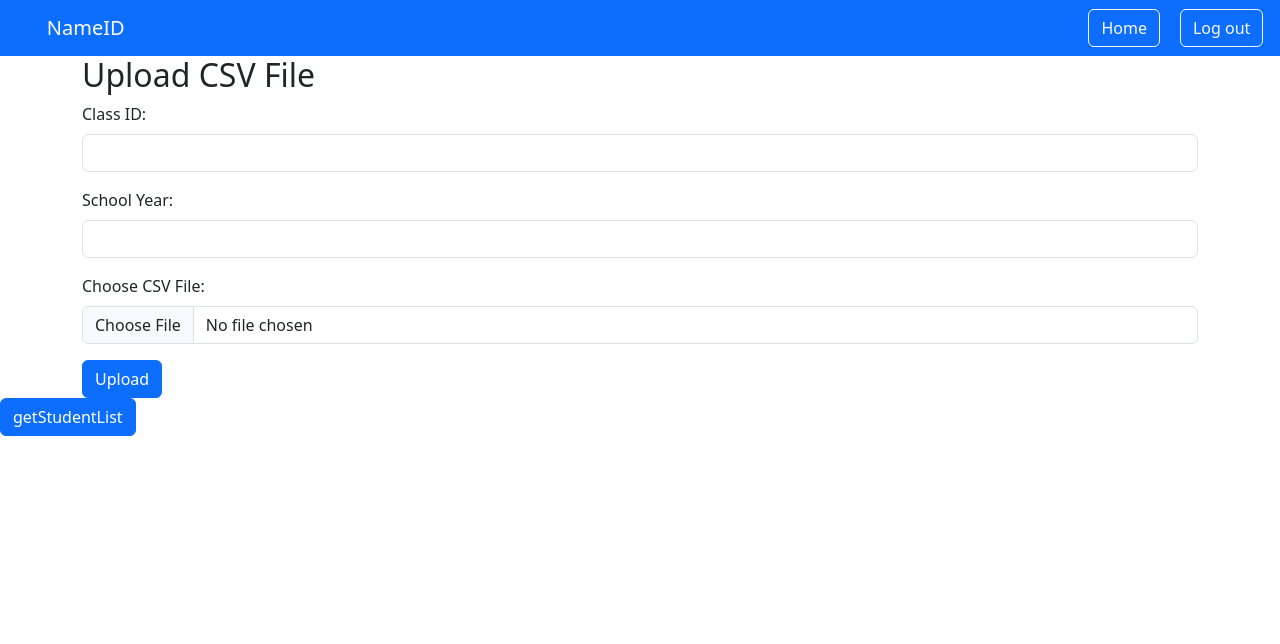
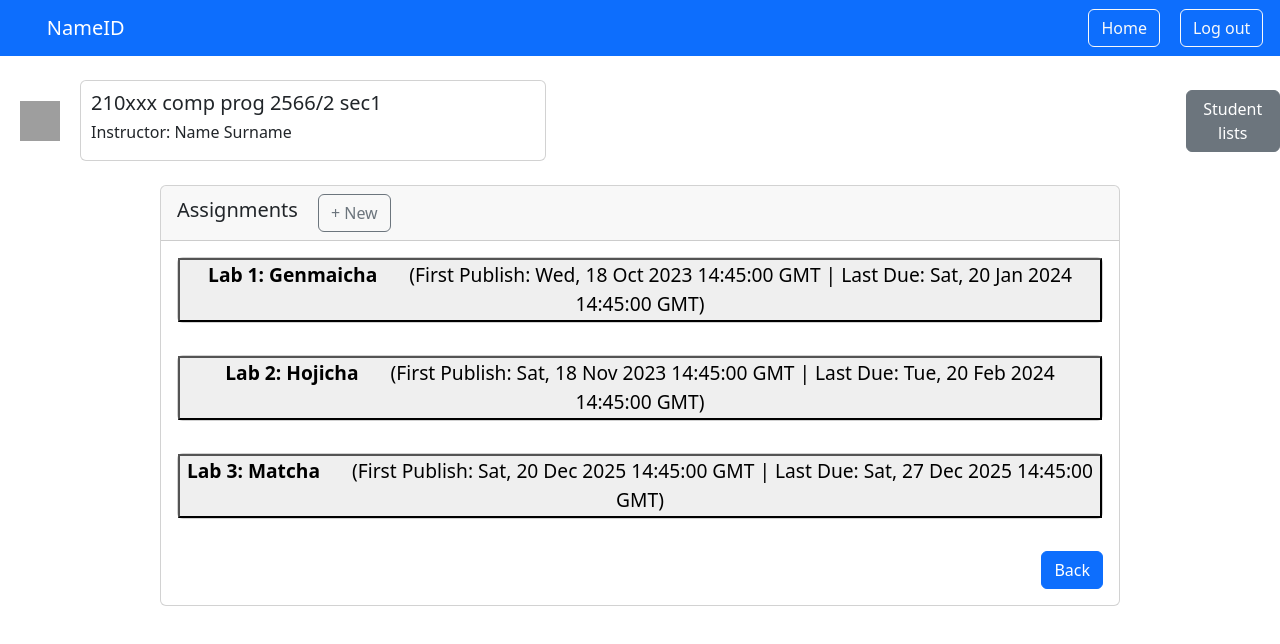
Before and after one commit to NongTangGas/GDServerApi, a React (Create React App) app: page /Testernaja in a window 1280 px wide. Shown: the top 644 px of the page. Built offline with nearby package versions, Linux system fonts and the light colour scheme; grey boxes are pictures that could not be loaded.

Commit message:
แก้

```diff
--- a/src/AssignList.js
+++ b/src/AssignList.js
@@ -1,33 +1,63 @@
-import React from 'react'
-import Navbarprof from './Navbarprof'
-import { useState } from 'react'
-import { useNavigate } from 'react-router-dom'
-import { Link } from 'react-router-dom'
+import React, { useState, useEffect } from 'react';
+import Navbarprof from './Navbarprof';
+import { Link } from 'react-router-dom';
 
-function AssignList() {
-  const navigate = useNavigate();
-  const [assignmentsData, setAssignmentsData] = useState([
-    {
-      ClassID: "2301170",
-      Assignment: {
-        Lab1: {
-          Name: "helloworld",
-          Publish: "12 Dec 2012",
-          Due: "18 Dec 2012",
-          LabNumber:"1",
-        }, Lab2: {
-          Name: "helloworld",
-          Publish: "12 Dec 2012",
-          Due: "18 Dec 2012",
-          LabNumber:"2",
+function Testernaja() {
+  const [expandedLabs, setExpandedLabs] = useState({});
+  const [assignmentsData, setAssignmentsData] = useState({
+    "Assignment": {
+      "1": {
+        "LabName": "Genmaicha",
+        "Section": {
+          "1": {
+            "Due": "Tue, 28 Nov 2023 14:45:00 GMT",
+            "Publish": "Wed, 18 Oct 2023 14:45:00 GMT"
           },
+          "2": {
+            "Due": "Sat, 20 Jan 2024 14:45:00 GMT",
+            "Publish": "Tue, 28 Nov 2023 14:45:00 GMT"
+          }
+        }
+      },
+      "2": {
+        "LabName": "Hojicha",
+        "Section": {
+          "1": {
+            "Due": "Thu, 28 Dec 2023 14:45:00 GMT",
+            "Publish": "Sat, 18 Nov 2023 14:45:00 GMT"
+          },
+          "2": {
+            "Due": "Tue, 20 Feb 2024 14:45:00 GMT",
+            "Publish": "Thu, 28 Dec 2023 14:45:00 GMT"
+          }
+        }
+      },
+      "3": {
+        "LabName": "Matcha",
+        "Section": {
+          "1": {
+            "Due": "Sat, 27 Dec 2025 14:45:00 GMT",
+            "Publish": "Sat, 20 Dec 2025 14:45:00 GMT"
+          }
+        }
+      }
+    }
+  });
 
-      },
-    },])
+  const handleToggleLab = (labIndex) => {
+    setExpandedLabs((prevExpandedLabs) => ({
+      ...prevExpandedLabs,
+      [labIndex]: !prevExpandedLabs[labIndex],
+    }));
+  };
+
+  useEffect(() => {
+  }, []);
 
   return (
     <div>
-      <Navbarprof></Navbarprof>
+      <Navbarprof />
+
       <br></br>
       <div className="media d-flex align-items-center">
         <span style={{ margin: '0 10px' }}></span>
@@ -38,67 +68,48 @@ function AssignList() {
           <h6>Instructor: Name Surname</h6>
         </div>
         <Link to="/StudentList">
-        <button type="button" class="btn btn-secondary" style={{ marginLeft: 40 +'em'}}>Student lists</button>
+          <button type="button" className="btn btn-secondary" style={{ marginLeft: 40 + 'em' }}>Student lists</button>
         </Link>
       </div>
 
       <br></br>
-      <div class="card" style={{ marginLeft: 10 +'em', marginRight: 10 + 'em' }}>
-        <div class="card-header">
+      <div className="card" style={{ marginLeft: 10 + 'em', marginRight: 10 + 'em' }}>
+        <div className="card-header">
           <h5 style={{ display: 'inline-block' }}>Assignments</h5>
           <span style={{ margin: '0 10px' }}></span>
           <Link to="/AssignCreate" className="float-right">
-          <button class="btn btn-outline-secondary" type="button" id="button-addon2">+ New</button>
+            <button className="btn btn-outline-secondary" type="button" id="button-addon2">+ New</button>
           </Link>
         </div>
-        <div class="card-body" style={{ overflowY: 'scroll' }}>
+        <div className="card-body" style={{ overflowY: 'scroll' }}>
           <div>
-                {assignmentsData.map((assignment, assignmentIndex) => (
-                  <div key={assignmentIndex}>
-                    {Object.keys(assignment.Assignment).map((labName, labIndex) => {
-                      const labInfo = assignment.Assignment[labName];
+            {Object.keys(assignmentsData.Assignment).map((labNumber, labIndex) => {
+              const lab = assignmentsData.Assignment[labNumber];
+              const isLabExpanded = expandedLabs[labIndex];
               return (
-                        <div key={labIndex} className="card-body">
-                          <ol className="list-group">
-                            <button onClick={() => navigate("/AssignEdit")} className="list-group-item list-group-item-action d-flex justify-content-between align-items-start">
-                              <div className="container">
-                                <div class= "row align-items-start">
-                                  <div class="col">
-                                    <div className="fw-bold">
-                                    Lab{labInfo.LabNumber}: {labInfo.Name}
-                                    </div>
-                                  </div>
-                                  <div class="col">
-                                    <span className="fw-bold">Publish:</span> {labInfo.Publish}
-                                  </div>
-                                  <div class="col">
-                                    <span className="fw-bold">Due:</span> {labInfo.Due}
-                                  </div>
-                                </div>
-                                </div>
-
+                <div key={labIndex} className='card ' style={{ marginBottom: '2rem' }}>
+  <button style={{ fontSize: '1.2rem', height:'4rem'}} class="fw-bold " onClick={() => handleToggleLab(labIndex)}>
+    <span>{`Lab ${labIndex + 1}: ${lab.LabName}`}</span>
+    {Object.keys(lab.Section).length > 0 && (
+      <span style={{ marginLeft: '2rem', fontWeight:'normal'}}>
+        (First Publish: {lab.Section[Object.keys(lab.Section)[0]].Publish} | Last Due: {lab.Section[Object.keys(lab.Section)[Object.keys(lab.Section).length - 1]].Due})
+      </span>
+    )}
   </button>
-                          </ol>
 </div>
 
               );
             })}
-                  </div>
-                ))}
-                <div class="d-grid gap-2 d-md-flex justify-content-md-end">
+            <div className="d-grid gap-2 d-md-flex justify-content-md-end">
               <Link to="/Homeprof">
-                              <button type="button" class="btn btn-primary">Back</button>
+                <button type="button" className="btn btn-primary">Back</button>
               </Link>
             </div>
           </div>
         </div>
       </div>
-
-
-
-
     </div>
   )
 }
 
-export default AssignList
+export default Testernaja;
--- a/src/Testernaja.js
+++ b/src/Testernaja.js
@@ -1,93 +1,115 @@
-import React, { useState } from 'react';
+import React, { useState, useEffect } from 'react';
 import Navbarprof from './Navbarprof';
-import axios from 'axios';
+import { Link } from 'react-router-dom';
 
 function Testernaja() {
-  const [message, setMessage] = useState('');
-  const [error, setError] = useState('');
-  const [PreData, setFormData] = useState({
-    SchoolYear: '',
-    ClassID: '',
-    file: null, // Initialize file as null
+  const [expandedLabs, setExpandedLabs] = useState({});
+  const [assignmentsData, setAssignmentsData] = useState({
+    "Assignment": {
+      "1": {
+        "LabName": "Genmaicha",
+        "Section": {
+          "1": {
+            "Due": "Tue, 28 Nov 2023 14:45:00 GMT",
+            "Publish": "Wed, 18 Oct 2023 14:45:00 GMT"
+          },
+          "2": {
+            "Due": "Sat, 20 Jan 2024 14:45:00 GMT",
+            "Publish": "Tue, 28 Nov 2023 14:45:00 GMT"
+          }
+        }
+      },
+      "2": {
+        "LabName": "Hojicha",
+        "Section": {
+          "1": {
+            "Due": "Thu, 28 Dec 2023 14:45:00 GMT",
+            "Publish": "Sat, 18 Nov 2023 14:45:00 GMT"
+          },
+          "2": {
+            "Due": "Tue, 20 Feb 2024 14:45:00 GMT",
+            "Publish": "Thu, 28 Dec 2023 14:45:00 GMT"
+          }
+        }
+      },
+      "3": {
+        "LabName": "Matcha",
+        "Section": {
+          "1": {
+            "Due": "Sat, 27 Dec 2025 14:45:00 GMT",
+            "Publish": "Sat, 20 Dec 2025 14:45:00 GMT"
+          }
+        }
+      }
+    }
   });
 
-  const handleChange = (e) => {
-    console.log(e.target);
-    if (e.target.name === 'file') {
-      const file = e.target.files[0];
-      setFormData({
-        ...PreData,
-        file: file
-      });
-    } else {
-      setFormData({
-        ...PreData,
-        [e.target.name]: e.target.value
-      });
-    }
+  const handleToggleLab = (labIndex) => {
+    setExpandedLabs((prevExpandedLabs) => ({
+      ...prevExpandedLabs,
+      [labIndex]: !prevExpandedLabs[labIndex],
+    }));
   };
 
-  const handleGetStudent = async (e) => {
-    e.preventDefault();
-    const response = await fetch(`http://127.0.0.1:5000/TA/Student/List?class_id=${PreData.ClassID}&school_year=${PreData.SchoolYear}`);
-    const data = await response.json();
-    console.log(data);
-  }
-
-  const handleSubmit = async (e) => {
-    e.preventDefault();
-    console.log(PreData)
-    const formData = new FormData();
-    formData.append('ClassID', PreData.ClassID);
-    formData.append('SchoolYear', PreData.SchoolYear);
-    formData.append('file', PreData.file);
-
-
-    try {
-      const response = await fetch('http://127.0.0.1:5000/upload/CSV', {
-        method: 'POST',
-        body: formData,
-      });
-      const responseData = await response.json();
-      console.log(responseData);
-      // Update the submission response state for the specific question
-      console.log('response:',responseData)
-      console.log('Data submitted successfully!');
-      /* setMessage(response.data.message);
-      setError(''); */
-    } catch (error) {
-      console.error('Error submitting data:', error);
-      /* setMessage('');
-      setError(error.response.data.error); */
-    }
-  };
+  useEffect(() => {
+  }, []);
 
   return (
     <div>
       <Navbarprof />
-      <div className="container">
-        <h2>Upload CSV File</h2>
-        <form onSubmit={handleSubmit}>
-          <div className="mb-3">
-            <label htmlFor="classID" className="form-label">Class ID:</label>
-            <input type="text" className="form-control" id="ClassID" name="ClassID" onChange={handleChange} required />
+
+      <br></br>
+      <div className="media d-flex align-items-center">
+        <span style={{ margin: '0 10px' }}></span>
+        <img className="mr-3" src="https://cdn-icons-png.flaticon.com/512/3426/3426653.png" style={{ width: '40px', height: '40px' }} />
+        <span style={{ margin: '0 10px' }}></span>
+        <div className="card" style={{ width: '30rem', padding: '10px' }}>
+          <h5>210xxx comp prog 2566/2 sec1</h5>
+          <h6>Instructor: Name Surname</h6>
+        </div>
+        <Link to="/StudentList">
+          <button type="button" className="btn btn-secondary" style={{ marginLeft: 40 + 'em' }}>Student lists</button>
+        </Link>
+      </div>
+
+      <br></br>
+      <div className="card" style={{ marginLeft: 10 + 'em', marginRight: 10 + 'em' }}>
+        <div className="card-header">
+          <h5 style={{ display: 'inline-block' }}>Assignments</h5>
+          <span style={{ margin: '0 10px' }}></span>
+          <Link to="/AssignCreate" className="float-right">
+            <button className="btn btn-outline-secondary" type="button" id="button-addon2">+ New</button>
+          </Link>
+        </div>
+        <div className="card-body" style={{ overflowY: 'scroll' }}>
+          <div>
+            {Object.keys(assignmentsData.Assignment).map((labNumber, labIndex) => {
+              const lab = assignmentsData.Assignment[labNumber];
+              const isLabExpanded = expandedLabs[labIndex];
+              return (
+                <div key={labIndex} className='card ' style={{ marginBottom: '2rem' }}>
+  <button style={{ fontSize: '1.2rem', height:'4rem'}} class="fw-bold " onClick={() => handleToggleLab(labIndex)}>
+    <span>{`Lab ${labIndex + 1}: ${lab.LabName}`}</span>
+    {Object.keys(lab.Section).length > 0 && (
+      <span style={{ marginLeft: '2rem', fontWeight:'normal'}}>
+        (First Publish: {lab.Section[Object.keys(lab.Section)[0]].Publish} | Last Due: {lab.Section[Object.keys(lab.Section)[Object.keys(lab.Section).length - 1]].Due})
+      </span>
+    )}
+  </button>
+</div>
+
+              );
+            })}
+            <div className="d-grid gap-2 d-md-flex justify-content-md-end">
+              <Link to="/Homeprof">
+                <button type="button" className="btn btn-primary">Back</button>
+              </Link>
+            </div>
           </div>
-          <div className="mb-3">
-            <label htmlFor="schoolYear" className="form-label">School Year:</label>
-            <input type="text" className="form-control" id="SchoolYear" name="SchoolYear" onChange={handleChange} required />
-          </div>
-          <div className="mb-3">
-            <label htmlFor="file" className="form-label">Choose CSV File:</label>
-            <input type="file" className="form-control" id="file" name="file" onChange={handleChange} required />
-          </div>
-          <button type="submit" className="btn btn-primary">Upload</button>
-        </form>
-        {message && <div className="alert alert-success mt-3" role="alert">{message}</div>}
-        {error && <div className="alert alert-danger mt-3" role="alert">{error}</div>}
+        </div>
       </div>
-      <button className="btn btn-primary" onClick={handleGetStudent}>getStudentList</button>
     </div>
-  );
+  )
 }
 
 export default Testernaja;
```
Also changed, not shown: src/AssignCreate.js (+8 -2 lines), src/Homeprof.js (+4 -3 lines), 1 other file (tests, documents, lock files or other folders). Lines whose indentation alone changed are shown as unchanged.
